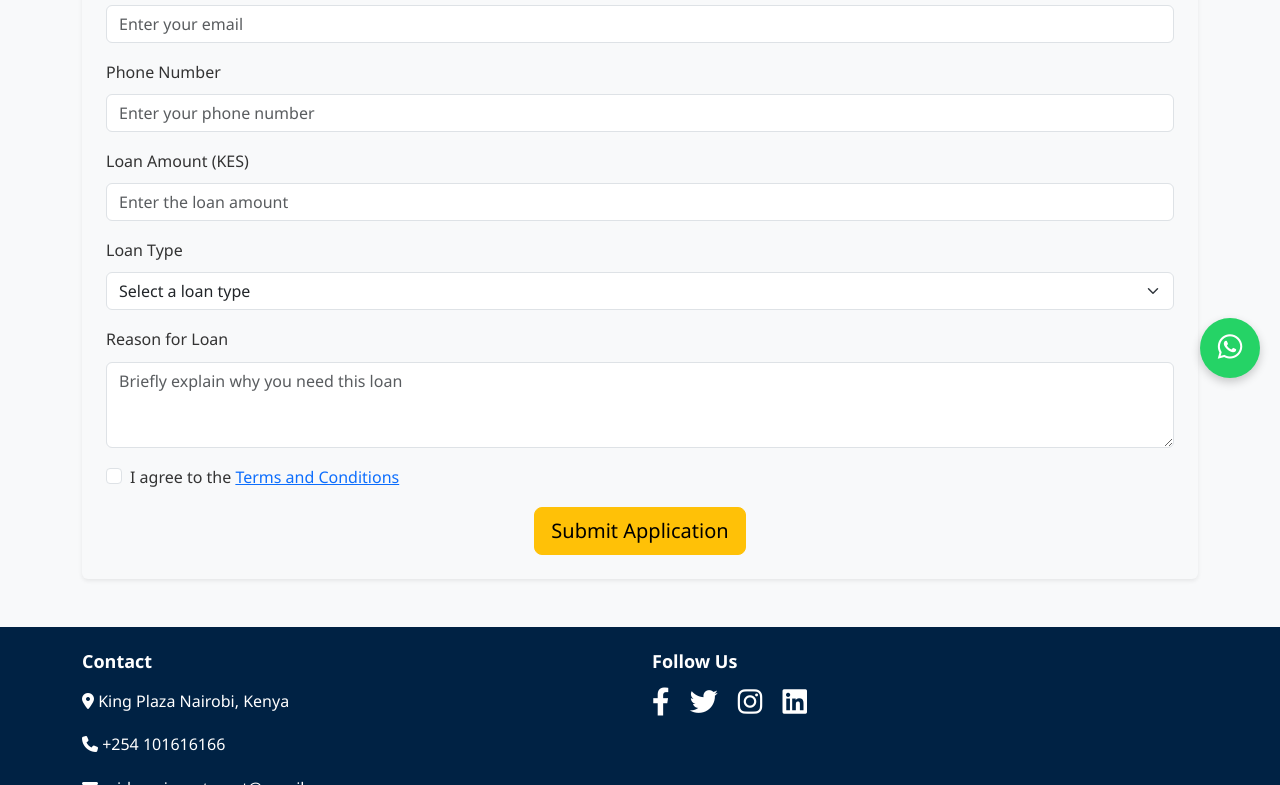
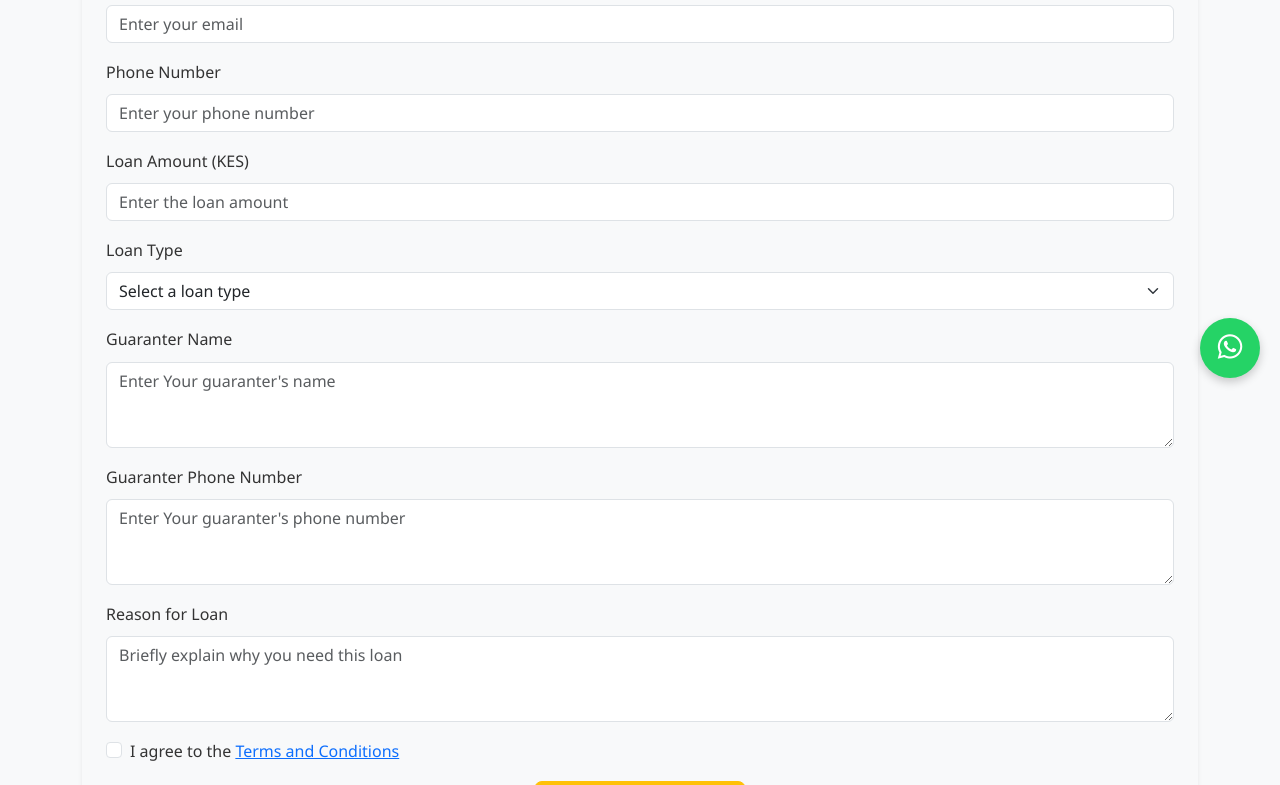
Before and after one commit to Midaver/midaver, a plain HTML site: page application.html in a window 1280 px wide. Shown: the part 402-1187 px from the top of the page. Drawn offline with nearby package versions, Linux system fonts and the light colour scheme.

Commit message:
Update application.html

```diff
--- a/application.html
+++ b/application.html
@@ -79,7 +79,14 @@
           <option value="student">Monthly Quick Loan</option>
         </select>
       </div>
-
+       <div class="mb-3">
+        <label for="guaranter-name" class="form-label">Guaranter Name</label>
+        <textarea class="form-control" id="guaranter" name="guaranter" rows="3" placeholder="Enter Your guaranter's name" required></textarea>
+      </div>
+       <div class="mb-3">
+        <label for="guaranter-name" class="form-label">Guaranter Phone Number</label>
+        <textarea class="form-control" id="guaranterss" name="guaranterss" rows="3" placeholder="Enter Your guaranter's phone number" required></textarea>
+      </div>
       <div class="mb-3">
         <label for="reason" class="form-label">Reason for Loan</label>
         <textarea class="form-control" id="reason" name="reason" rows="3" placeholder="Briefly explain why you need this loan" required></textarea>
```
